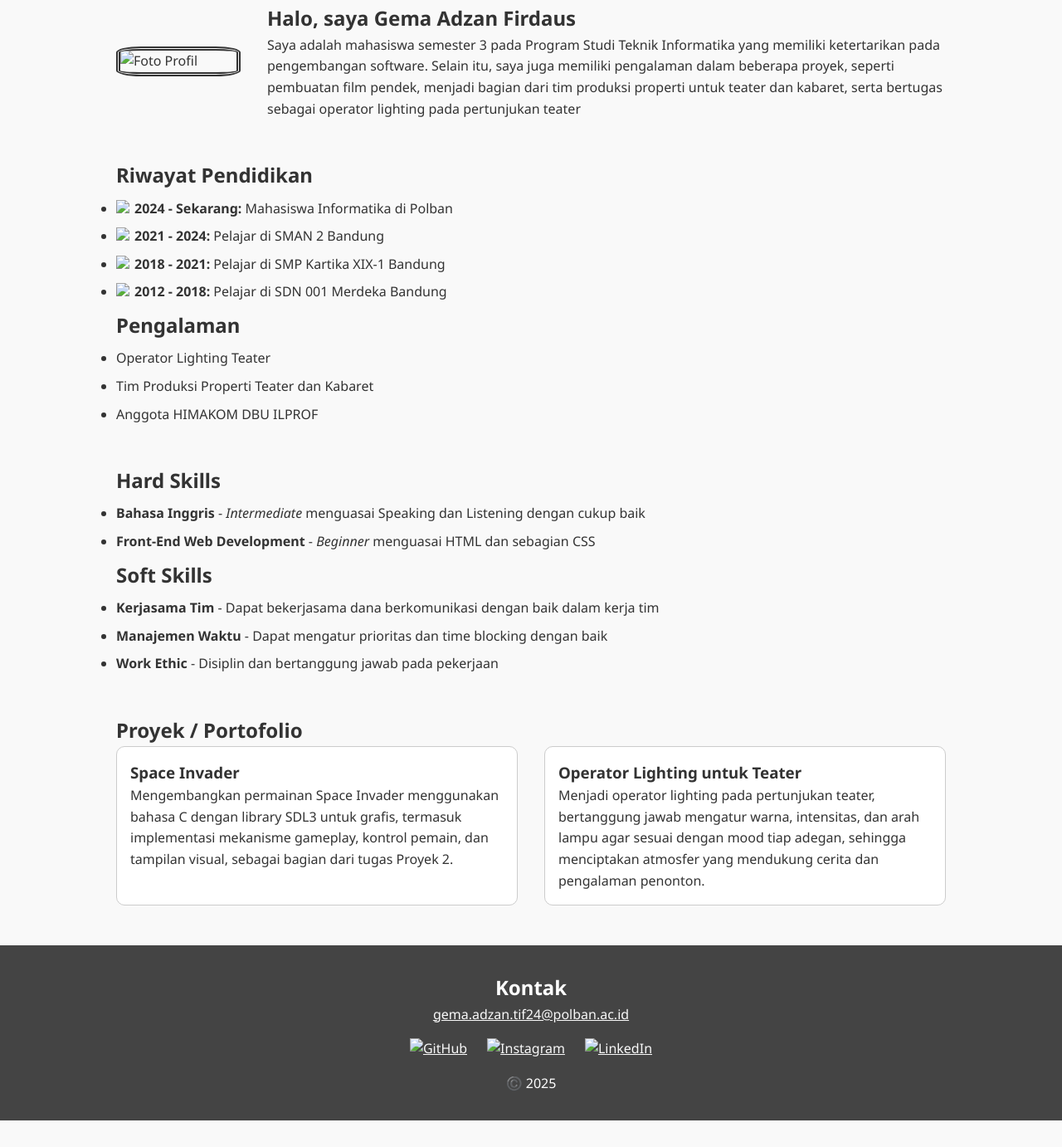
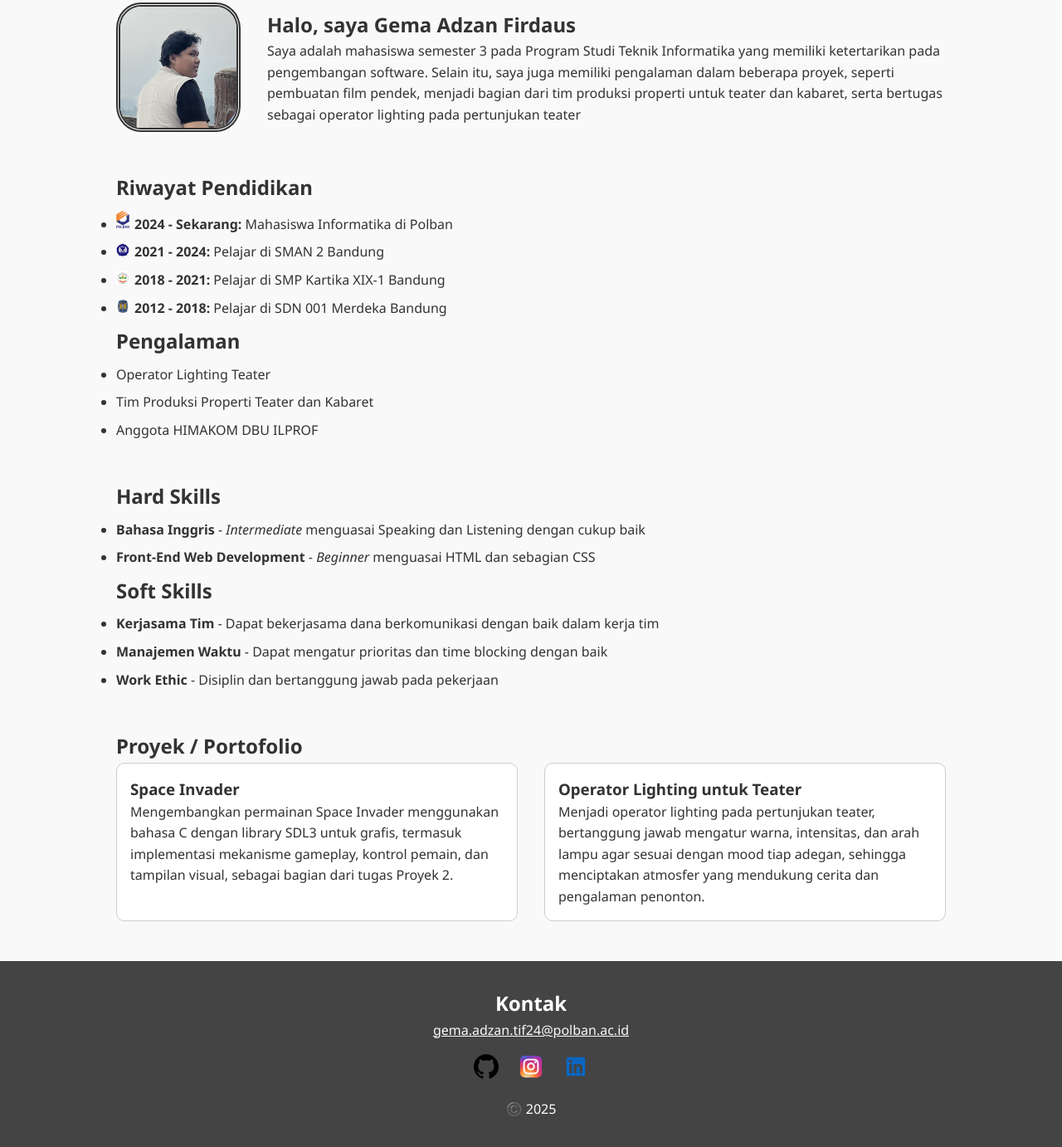
Before and after one commit to Gema1407/Proyek-3-responsive-landing-page, a plain HTML site: page index.html in a window 1280 px wide. Shown: the part 99-1481 px from the top of the page at 83% size. Before the commit the page ends 1449 px from the top, so only its background shows below. Drawn offline with Linux system fonts and the light colour scheme; the site is published under a folder, as on GitHub Pages, so addresses that start at the root find nothing.

Commit message:
perbaikan image

```diff
--- a/index.html
+++ b/index.html
@@ -36,7 +36,7 @@
     <main>
         <!-- Data Diri -->
         <section class="about" id="about">
-            <img src="/image/foto.jpg" alt="Foto Profil" class="profile-photo">
+            <img src="image/foto.jpg" alt="Foto Profil" class="profile-photo">
             <div class="about-text">
                 <h2>Halo, saya Gema Adzan Firdaus</h2>
                 <p>Saya adalah mahasiswa semester 3 pada Program Studi Teknik Informatika yang memiliki ketertarikan
@@ -52,12 +52,12 @@
             <section class="pendidikan-pengalaman" id="pendidikan-pengalaman">
                 <h2>Riwayat Pendidikan</h2>
                 <ul>
-                    <li><img src="/image/LOGO POLBAN 4K.png"><strong>2024 - Sekarang:</strong> Mahasiswa Informatika di
+                    <li><img src="image/LOGO POLBAN 4K.png"><strong>2024 - Sekarang:</strong> Mahasiswa Informatika di
                         Polban</li>
-                    <li><img src="/image/logo smanda.png"><strong>2021 - 2024:</strong> Pelajar di SMAN 2 Bandung</li>
-                    <li><img src="/image/smp kartika.jpeg"><strong>2018 - 2021:</strong> Pelajar di SMP Kartika XIX-1
+                    <li><img src="image/logo smanda.png"><strong>2021 - 2024:</strong> Pelajar di SMAN 2 Bandung</li>
+                    <li><img src="image/smp kartika.jpeg"><strong>2018 - 2021:</strong> Pelajar di SMP Kartika XIX-1
                         Bandung</li>
-                    <li><img src="/image/logo sdn 001 merdeka.jpeg"><strong>2012 - 2018:</strong> Pelajar di SDN 001
+                    <li><img src="image/logo sdn 001 merdeka.jpeg"><strong>2012 - 2018:</strong> Pelajar di SDN 001
                         Merdeka Bandung</li>
                 </ul>
 
@@ -106,9 +106,9 @@
         <h2>Kontak</h2>
         <a href="gema.adzan.tif24@polban.ac.id">gema.adzan.tif24@polban.ac.id</a>
         <ul class="contact-container">
-            <li><a href="https://github.com/Gema1407" target="_blank"><img src="/image/github.svg" alt="GitHub"></a></li>
-            <li><a href="https://www.instagram.com/" target="_blank"><img src="/image/instagram.svg" alt="Instagram"></a></li>
-            <li><a href="https://www.linkedin.com/in/gema-adzan-firdaus-69a036355/" target="_blank"><img src="/image/linkedin.svg" alt="LinkedIn"></a></li>
+            <li><a href="https://github.com/Gema1407" target="_blank"><img src="image/github.svg" alt="GitHub"></a></li>
+            <li><a href="https://www.instagram.com/" target="_blank"><img src="image/instagram.svg" alt="Instagram"></a></li>
+            <li><a href="https://www.linkedin.com/in/gema-adzan-firdaus-69a036355/" target="_blank"><img src="image/linkedin.svg" alt="LinkedIn"></a></li>
         </ul>
         <p id="copyright">©️ 2025</p>
     </footer>
```
